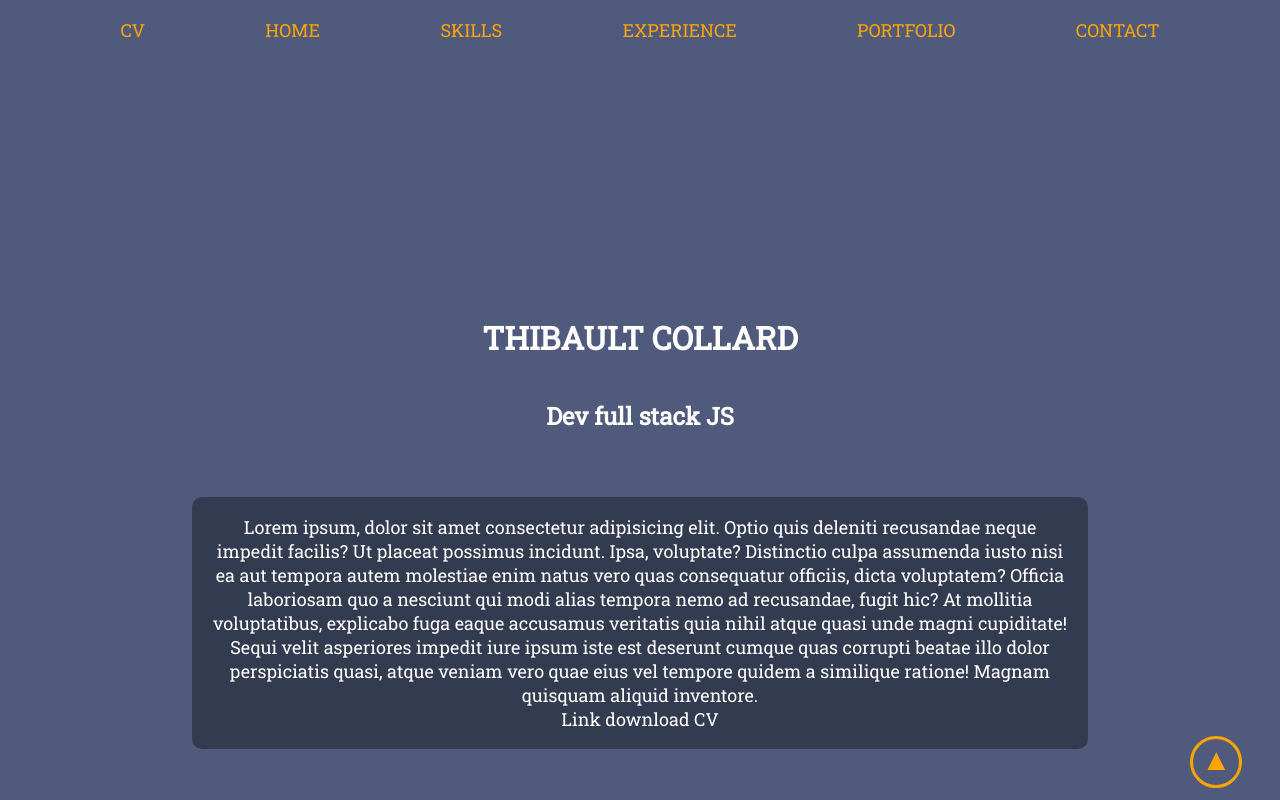
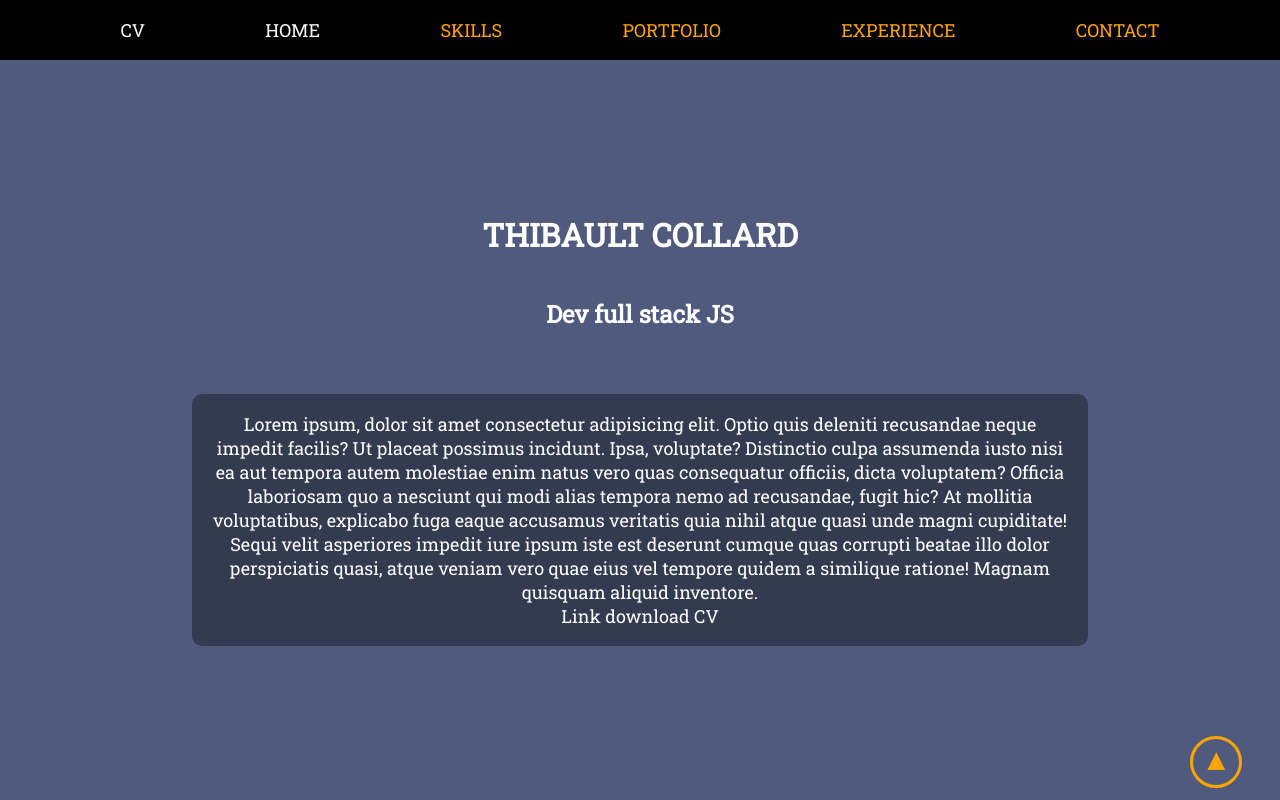
Before and after one commit to tcollard/website, a Vue app in the folder my-website/: page / in a window 1280 px wide. Shown: the top 800 px of the page. Built offline with nearby package versions, Linux system fonts and the light colour scheme.

Commit message:
style: 💄 (NavBar) Set color on scroll

```diff
--- a/my-website/src/App.vue
+++ b/my-website/src/App.vue
@@ -1,7 +1,7 @@
 <template>
   <div id="app">
     <a v-scroll-to="'#navbar'" class="floatingBtn"></a>
-    <NavBar id="navbar"></NavBar>
+    <NavBar id="navbar" :visibleId="this.selectedId" :allEl="this.allId"></NavBar>
     <Description id="description"></Description>
     <Skills id="skills"></Skills>
     <PortfolioResume id="portfolio"></PortfolioResume>
@@ -28,13 +28,44 @@ export default {
     Contact,
     Experience,
   },
+  data() {
+    return {
+      allId: ['description', 'skills', 'portfolio', 'experience', 'contact'],
+      selectedId: null,
+    }
+  },
+  created() {
+    document.addEventListener('scroll', this.isInView);
+  },
+  destroyed() {
+    document.removeEventListener('scroll', this.isInView);
+  },
+  methods: {
+    isInView() {
+      const scroll = window.scrollY || window.pageYOffset
+        const viewport = {
+          top: scroll,
+            bottom: scroll + window.innerHeight,
+        }
+
+        for (let index = 0; index < this.allId.length; index++) {
+          let el = document.getElementById(this.allId[index]);
+          if (el.offsetTop >= viewport.top && el.offsetTop <= viewport.bottom) {
+            this.selectedId = this.allId[index];
+            return ;
+          }
+        }
+    }
+  }
 }
-
 </script>
 
 <style>
 @import url("https://fonts.googleapis.com/css?family=Roboto+Slab&display=swap");
 
+html{
+  scroll-behavior: smooth;
+}
 #app {
   font-family: 'Roboto Slab', serif;
   display: flex;
@@ -84,12 +115,13 @@ body {
 #navbar {
   position: fixed;
   width: 100%;
-  background-color: rgb(80, 90, 125);
+  background-color: black;
+  opacity: 1;
   top: 0;
   z-index: 100;
 }
 
 #description, #skills, #experience, #portfolio, #contact{
-  padding-top: 8%;
+  /* padding-top: 8%; */
 }
 </style>
--- a/my-website/src/components/Contact.vue
+++ b/my-website/src/components/Contact.vue
@@ -17,6 +17,6 @@ export default {
     justify-content: center;
     align-items: center;
     text-align: center;
-    margin: 15%;
+    padding: 15%;
 }
 </style>
--- a/my-website/src/components/Description.vue
+++ b/my-website/src/components/Description.vue
@@ -23,7 +23,7 @@ export default {
 .description {
     display: flex;
     flex-direction: column;
-    margin: 15%;
+    padding: 15%;
 }
 
 .title {
--- a/my-website/src/components/Experience.vue
+++ b/my-website/src/components/Experience.vue
@@ -68,7 +68,7 @@ export default ({
     justify-content: center;
     align-items: center;
     text-align: center;
-    margin: 15%;
+    padding: 15%;
 }
 
 .timeLine {
--- a/my-website/src/components/NavBar.vue
+++ b/my-website/src/components/NavBar.vue
@@ -1,51 +1,61 @@
 <template>
     <div class="nav-bar">
         <span class="ref">CV</span>
-        <a v-scroll-to="'#description'">HOME</a>
-        <a v-scroll-to="'#skills'">SKILLS</a>
-        <a v-scroll-to="'#experience'">EXPERIENCE</a>
-        <a v-scroll-to="'#portfolio'">PORTFOLIO</a>
-        <a v-scroll-to="'#contact'">CONTACT</a>
+        <a href="#description" id="descriptionNav">HOME</a>
+        <a href="#skills" id="skillsNav">SKILLS</a>
+        <a href="#portfolio" id="portfolioNav">PORTFOLIO</a>
+        <a href="#experience" id="experienceNav">EXPERIENCE</a>
+        <a href="#contact" id="contactNav">CONTACT</a>
     </div>
 </template>
 
 <script lang="ts">
     export default {
         name: 'NavBar',
+        props: {
+            visibleId: {
+                type: String,
+                required: false,
+            },
+            allEl: {
+                type: Array,
+                required: true,
+            }
+        },
         data() {
             return {
                 selectedElem: null,
             };
         },
-
-        // methods: {
-        //     changeColor(id) {
-        //         console.log('YOYO: ', id) /* eslint-disable-line */
-        //         console.log('YOYO 1: ', this.selectedElem) /* eslint-disable-line */
-        //         let el = document.getElementById(id);
-        //         el.classList.add('select');
-
-        //         if (this.selectedElem) {
-        //             console.log('YOYO 2: ', this.selectedElem.classList) /* eslint-disable-line */
-
-        //             // this.selectedElem.classList.remove('select');
-        //         }
-        //         this.selectedElem = el;
-        //     }
-        // },
+        created() {
+            document.addEventListener('scroll', this.isInView);
+        },
+        destroyed() {
+            document.removeEventListener('scroll', this.isInView);
+        },
+        methods: {
+            isInView() {
+                let elToChannge = document.getElementById(this.visibleId + 'Nav');
+                for (let index = 0; index < this.allEl.length; index++) {
+                    let el = document.getElementById(this.allEl[index] + 'Nav');
+                    if (el.classList.contains('changeColor')) {
+                        el.classList.remove('changeColor');
+                    }
+                }
+                elToChannge.classList.add('changeColor');
+            }
+        }
     }
 </script>
 
 <style scoped>
     .nav-bar {
-        /* background: linear-gradient(-90deg, #84CF6A, #16C0B0); */
         height: 60px;
         margin-bottom: 15px;
         display: flex;
         flex-direction: row;
         align-items: center;
         justify-content: space-evenly;
-        color: orange;
         font-size: 18px;
     }
 
@@ -56,5 +66,24 @@
     a {
         cursor: pointer;
         color: orange;
+        text-decoration-line: none;
+    }
+
+    .changeColor {
+        animation-name: newColor;
+        animation-duration: .5s;
+        animation-fill-mode: forwards;
+        animation-timing-function: ease-in;
+        color: white !important;
+    }
+
+    @keyframes newColor {
+        from {
+            color: orange;
+        }
+        to {
+            color: white;
+        }
+
     }
 </style>
--- a/my-website/src/components/PortfolioResume.vue
+++ b/my-website/src/components/PortfolioResume.vue
@@ -17,6 +17,6 @@ export default {
     justify-content: center;
     align-items: center;
     text-align: center;
-    margin: 15%;
+    padding: 15%;
 }
 </style>
--- a/my-website/src/components/Skills.vue
+++ b/my-website/src/components/Skills.vue
@@ -62,7 +62,7 @@ export default {
     justify-content: center;
     align-content: center;
     text-align: center;
-    margin: 15%;
+    padding: 15%;
 }
 
 .listSkills {
```
